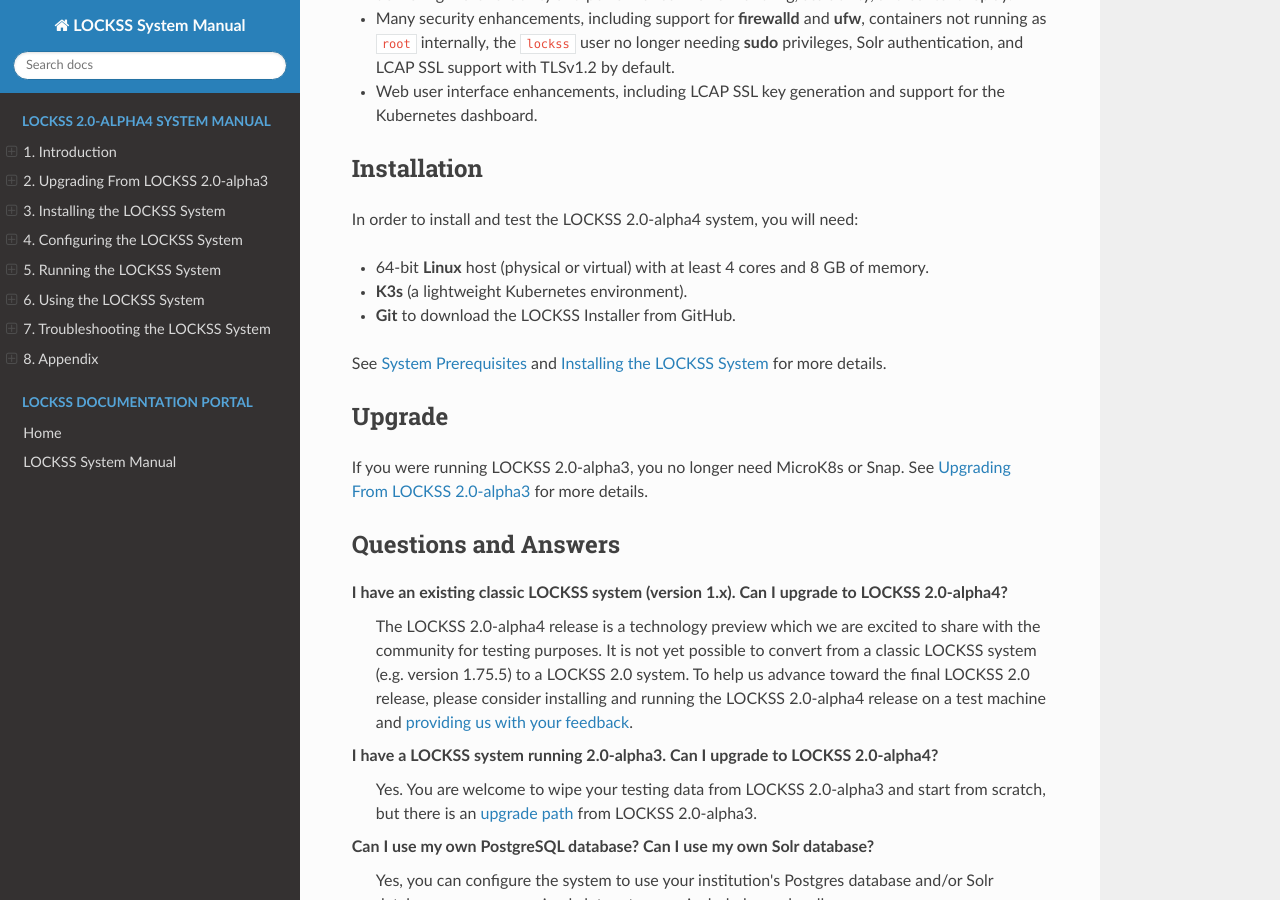
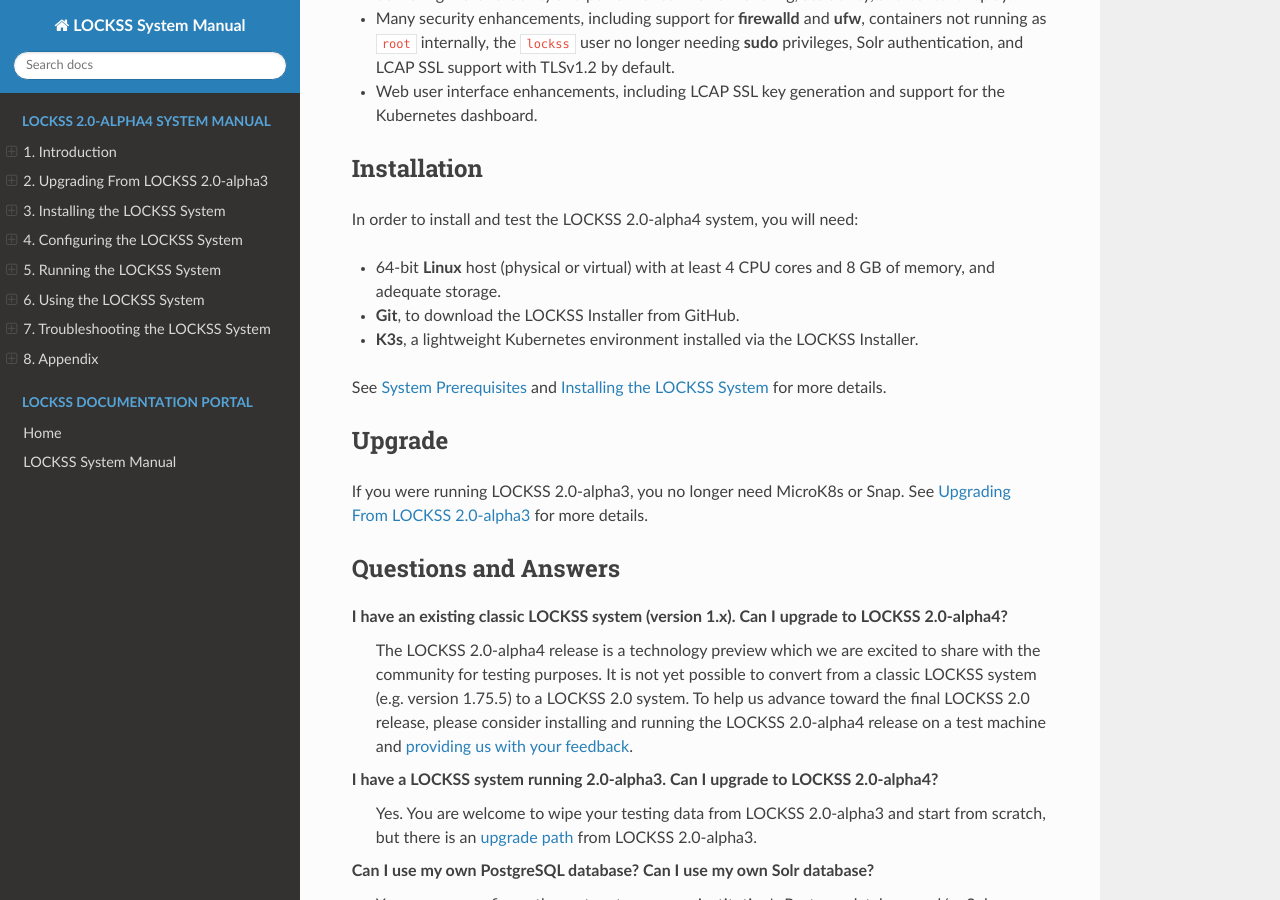
Before and after one commit to lockss/lockss-rtd-manual, a Sphinx documentation site: the page built from docs/index.rst, in a window 1280 px wide and 900 px high, scrolled down 832 px. Built offline with Sphinx 7.4.7 and the Read the Docs theme 2.0.0, drawn with Linux system fonts in a browser that asks for light colours.

Commit message:
Rephrasing.

```diff
--- a/docs/index.rst
+++ b/docs/index.rst
@@ -47,11 +47,11 @@ LOCKSS 2.0-alpha4 System Manual
 
    In order to install and test the LOCKSS 2.0-alpha4 system, you will need:
 
-   *  64-bit **Linux** host (physical or virtual) with at least 4 cores and 8 GB of memory.
+   *  64-bit **Linux** host (physical or virtual) with at least 4 CPU cores and 8 GB of memory, and adequate storage.
 
-   *  **K3s** (a lightweight Kubernetes environment).
+   *  **Git**, to download the LOCKSS Installer from GitHub.
 
-   *  **Git** to download the LOCKSS Installer from GitHub.
+   *  **K3s**, a lightweight Kubernetes environment installed via the LOCKSS Installer.
 
    See :doc:`/introduction/prerequisites` and :doc:`/installing/index` for more details.
 
```
